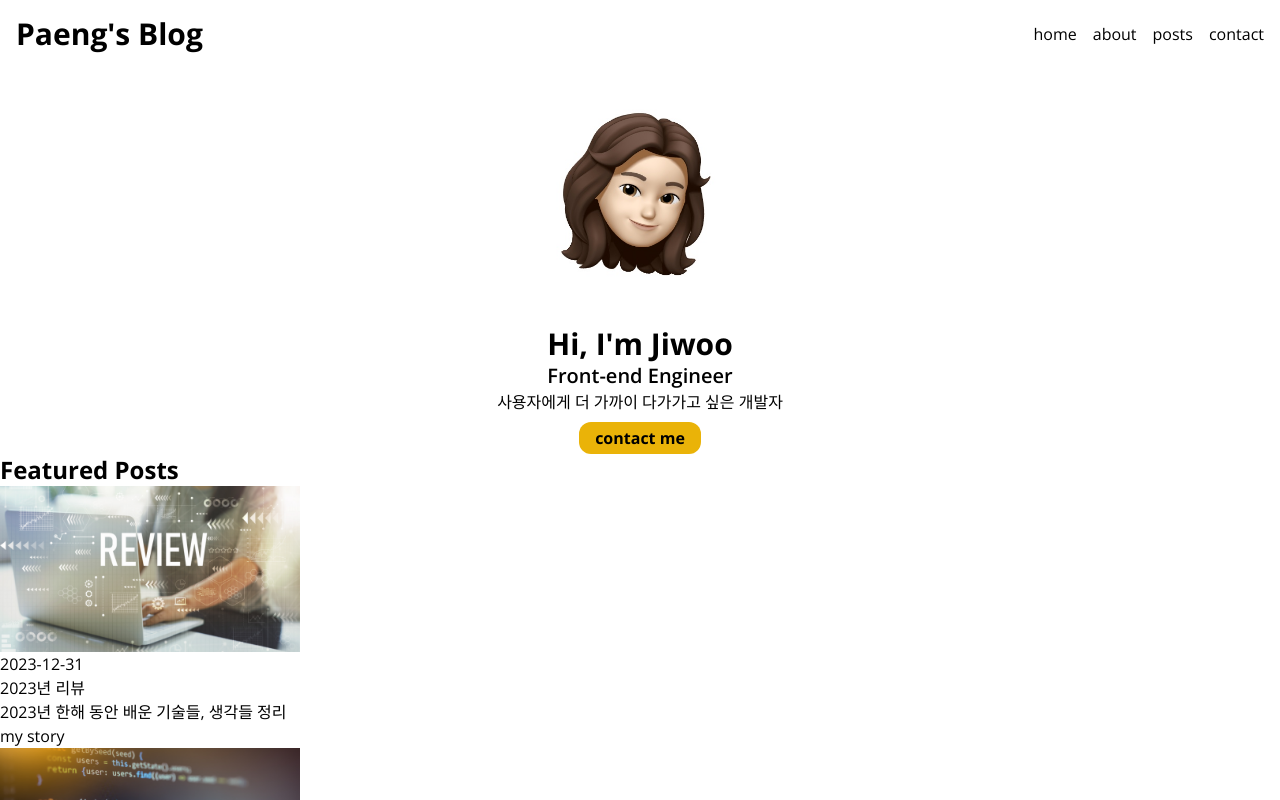
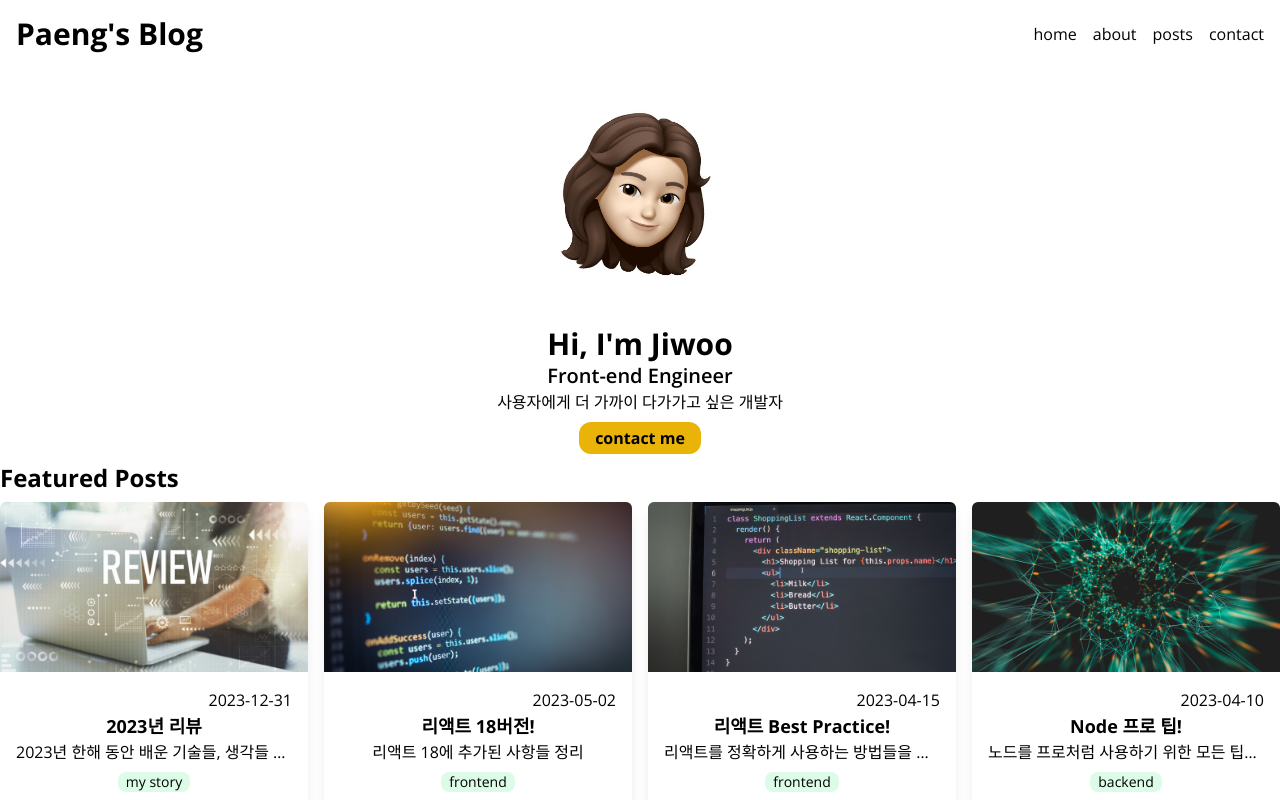
Before and after one commit to JiwooPaeng/JiwooPaeng.github.io, a Next.js app in the folder my-blog/: page / in a window 1280 px wide. Built offline with nearby package versions, Linux system fonts and the light colour scheme.

Commit message:
:lipstick: style: postCard 스타일 수정

```diff
--- a/my-blog/src/components/FeaturedPosts.tsx
+++ b/my-blog/src/components/FeaturedPosts.tsx
@@ -5,7 +5,7 @@
   const posts = await getFeaturedPosts();
 
   return <section>
-    <h2 className='text-2xl font-bold'>Featured Posts</h2>
+    <h2 className='text-2xl font-bold my-2'>Featured Posts</h2>
     <PostsGrid posts={posts}/>
   </section>;
 }
--- a/my-blog/src/components/PostCard.tsx
+++ b/my-blog/src/components/PostCard.tsx
@@ -6,12 +6,19 @@
 
 export default function PostCard({post: {title, description, date, category, path}}: Props) {
   return <Link href={`/posts/${path}`}>
-    <Image src={`/images/posts/${path}.png`} alt={title} width={300} height={300}/>
-    <div>
-      <time>{date.toString()}</time>
-      <h3>{title}</h3>
-      <p>{description}</p>
-      <span>{category}</span>
-    </div>
+    <article className='rounded-md overflow-hidden shadow-lg'>
+      <Image
+        className='w-full'
+        src={`/images/posts/${path}.png`}
+        alt={title}
+        width={300}
+        height={300}/>
+      <div className='flex flex-col items-center p-4'>
+        <time className='self-end'>{date.toString()}</time>
+        <h3 className='text-lg font-bold'>{title}</h3>
+        <p className='w-full truncate text-center'>{description}</p>
+        <span className='text-sm rounded-lg bg-green-100 px-2 my-2'>{category}</span>
+      </div>
+    </article>
   </Link>;
 }
--- a/my-blog/src/components/PostsGrid.tsx
+++ b/my-blog/src/components/PostsGrid.tsx
@@ -5,7 +5,7 @@
 type Props = { posts: Post[] };
 
 export default function PostsGrid({ posts }: Props) {
-  return <ul>
+  return <ul className='grid gap-4 grid-cols-1 sm:grid-cols-2 md:grid-cols-3 lg:grid-cols-4'>
     {posts.map((post) => <li key={post.path}>
       <PostCard post={post}/>
     </li>)}
```
